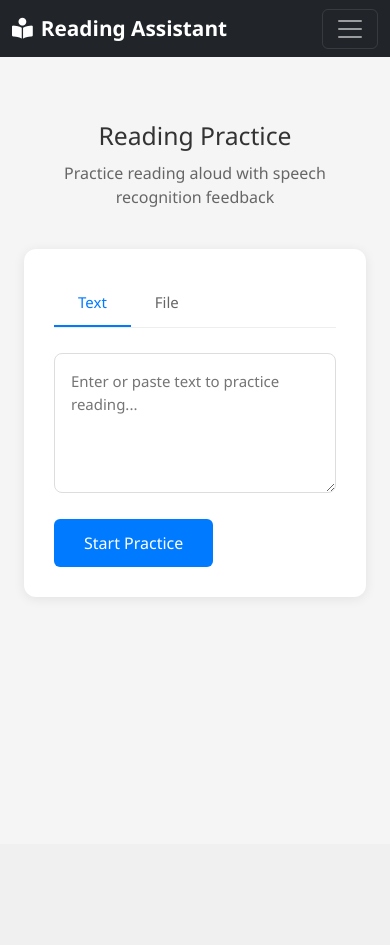
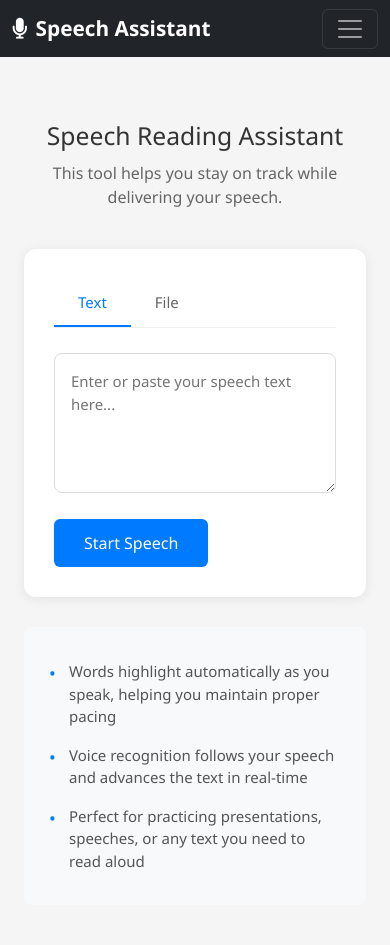
Before and after one commit to gitachi143/speechReader, a Flask app: page / in a window 390 px wide. Before the commit the page ends 597 px from the top, so only its background shows below. Run offline with Flask 3, Linux system fonts and the light colour scheme; data comes from the database, SQL or seed files in the repository.

Commit message:
Rebrand to Speech Reading Assistant and add feature bullets
- Updated title from 'Reading Practice' to 'Speech Reading Assistant'
- Changed subtitle to focus on speech delivery assistance
- Updated navbar from 'Reading Assistant' to 'Speech Assistant'
- Changed book icon to microphone icon in navbar
- Added 3 informative bullet points below input explaining features:
  * Automatic word highlighting for proper pacing
  * Real-time voice recognition text advancement
  * Perfect for presentations and speech practice
- Updated button text from 'Start Practice' to 'Start Speech'
- Updated placeholder text to be speech-focused
- Added custom CSS styling for the features info section

```diff
--- a/static/css/style.css
+++ b/static/css/style.css
@@ -207,6 +207,36 @@
     background: #0056b3;
     color: white;
     text-decoration: none;
+}
+
+.features-info {
+    margin: 30px 0 40px 0;
+    padding: 25px;
+    background: #f8f9fa;
+    border-radius: 8px;
+}
+
+.features-info ul {
+    list-style: none;
+    padding: 0;
+    margin: 0;
+}
+
+.features-info li {
+    padding: 8px 0;
+    color: #555;
+    font-size: 15px;
+    line-height: 1.5;
+    position: relative;
+    padding-left: 20px;
+}
+
+.features-info li:before {
+    content: "•";
+    color: var(--primary-color);
+    position: absolute;
+    left: 0;
+    font-size: 18px;
 }
 
 body {
--- a/templates/base.html
+++ b/templates/base.html
@@ -3,7 +3,7 @@
 <head>
     <meta charset="UTF-8">
     <meta name="viewport" content="width=device-width, initial-scale=1.0">
-    <title>{% block title %}Text Reading Assistant{% endblock %}</title>
+    <title>{% block title %}Speech Reading Assistant{% endblock %}</title>
 
     <link href="https://cdn.jsdelivr.net/npm/bootstrap@5.3.0/dist/css/bootstrap.min.css" rel="stylesheet">
     <link href="https://cdnjs.cloudflare.com/ajax/libs/font-awesome/6.0.0/css/all.min.css" rel="stylesheet">
@@ -16,7 +16,7 @@
     <nav class="navbar navbar-expand-lg navbar-dark bg-dark">
         <div class="container">
             <a class="navbar-brand" href="{{ url_for('index') }}">
-                <i class="fas fa-book-reader me-2"></i>Reading Assistant
+                <i class="fas fa-microphone me-2"></i>Speech Assistant
             </a>
             <button class="navbar-toggler" type="button" data-bs-toggle="collapse" data-bs-target="#navbarNav">
                 <span class="navbar-toggler-icon"></span>
--- a/templates/error.html
+++ b/templates/error.html
@@ -1,6 +1,6 @@
 {% extends "base.html" %}
 
-{% block title %}Error - Text Reading Assistant{% endblock %}
+{% block title %}Error - Speech Reading Assistant{% endblock %}
 
 {% block content %}
 <div class="row justify-content-center">
--- a/templates/index.html
+++ b/templates/index.html
@@ -1,14 +1,14 @@
 {% extends "base.html" %}
 
-{% block title %}Reading Practice{% endblock %}
+{% block title %}Speech Reading Assistant{% endblock %}
 
 {% block content %}
 <div class="container">
     <div class="row justify-content-center">
         <div class="col-md-8">
             <div class="main-header">
-                <h2>Reading Practice</h2>
-                <p>Practice reading aloud with speech recognition feedback</p>
+                <h2>Speech Reading Assistant</h2>
+                <p>This tool helps you stay on track while delivering your speech.</p>
             </div>
 
             <div class="input-section">
@@ -19,8 +19,8 @@
 
                 <div id="text-input" class="input-panel active">
                     <form id="pasteForm">
-                        <textarea id="textInput" name="text" placeholder="Enter or paste text to practice reading..." required></textarea>
-                        <button type="submit" id="pasteBtn">Start Practice</button>
+                        <textarea id="textInput" name="text" placeholder="Enter or paste your speech text here..." required></textarea>
+                        <button type="submit" id="pasteBtn">Start Speech</button>
                     </form>
                 </div>
 
@@ -37,6 +37,14 @@
                 <div id="progress" class="progress-bar" style="display: none;">
                     <div class="progress-fill">Processing...</div>
                 </div>
+            </div>
+
+            <div class="features-info">
+                <ul>
+                    <li>Words highlight automatically as you speak, helping you maintain proper pacing</li>
+                    <li>Voice recognition follows your speech and advances the text in real-time</li>
+                    <li>Perfect for practicing presentations, speeches, or any text you need to read aloud</li>
+                </ul>
             </div>
 
             {% if recent_sessions %}
@@ -118,7 +126,7 @@ document.getElementById('pasteForm').addEventListener('submit', function(e) {
     })
     .finally(() => {
         pasteBtn.disabled = false;
-        pasteBtn.textContent = 'Start Practice';
+        pasteBtn.textContent = 'Start Speech';
         progress.style.display = 'none';
     });
 });
```
